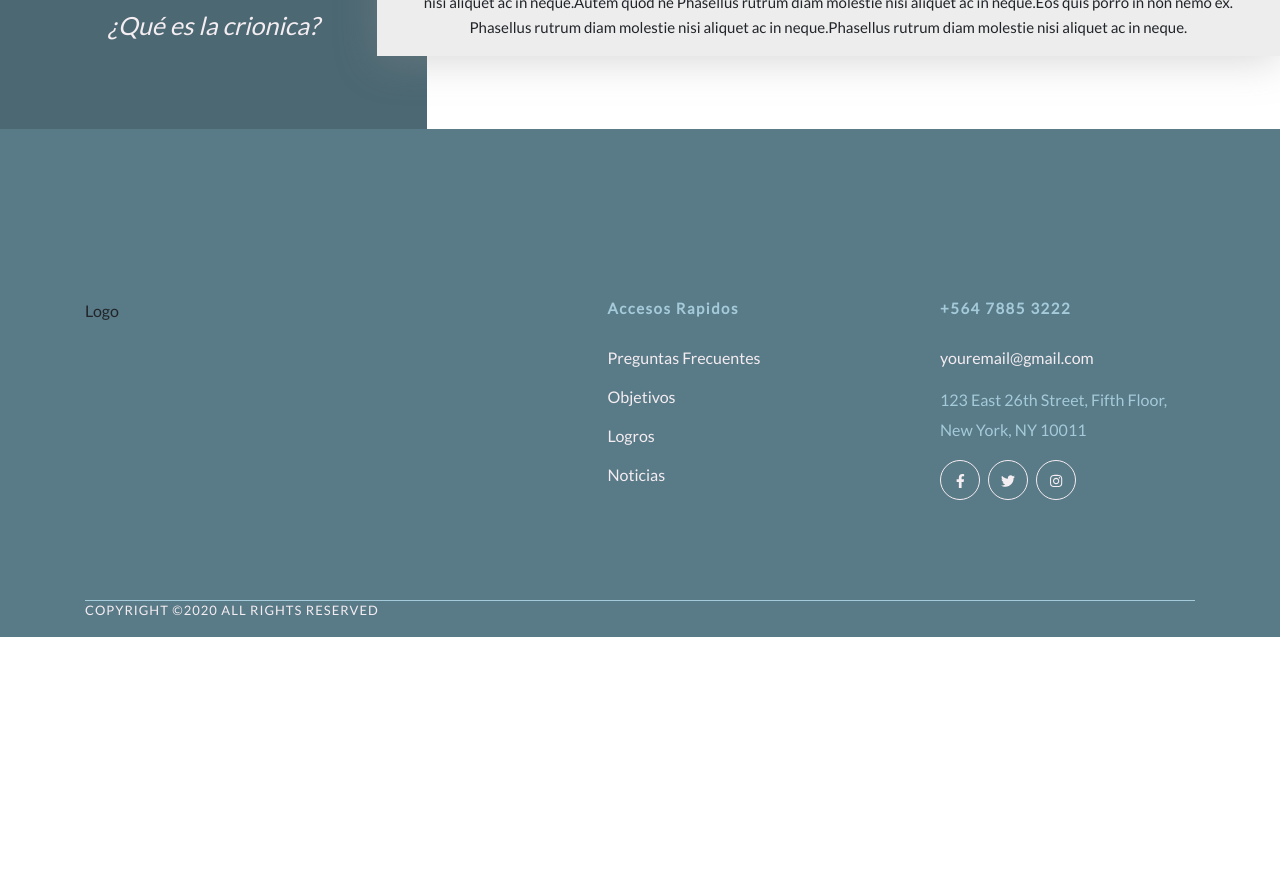
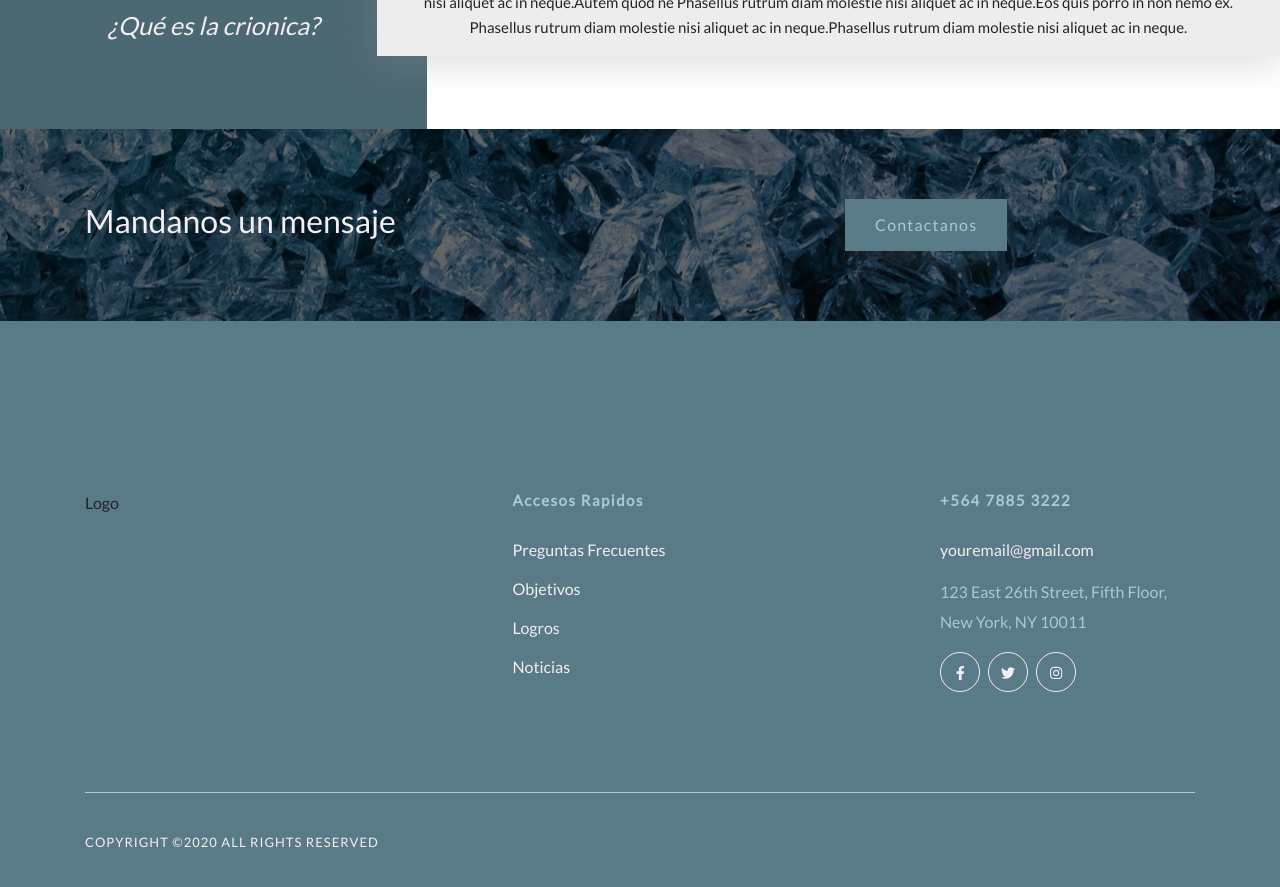
Before and after one commit to dperezlaborda/crionica-web, a React (Create React App) app: page / in a window 1280 px wide. Shown: the part 1160-2047 px from the top of the page. Before the commit the page ends 1797 px from the top, so only its background shows below. Built offline with nearby package versions, Linux system fonts and the light colour scheme.

Commit message:
se agrega contact

```diff
--- a/src/App.js
+++ b/src/App.js
@@ -4,6 +4,7 @@ import Menu from './components/Menu.js';
 import Hero from './sections/Hero.js';
 import About from './sections/About.js';
 import Us from './sections/Us.js';
+import Contact from './sections/Contact.js';
 import Footer from './components/Footer.js';
 
 import 'bootstrap/dist/css/bootstrap.min.css';
@@ -15,6 +16,7 @@ function App() {
             <Hero />
             <Us />
             <About />
+            <Contact />
             <Footer />
         </div>
     );
--- a/src/components/Footer.js
+++ b/src/components/Footer.js
@@ -12,14 +12,14 @@ const Footer = () => {
             <Container>
                 <div className="footer-top footer-padding">
                     <Row className="justify-content-between">
-                        <Col sm={6} md={4} lg={4} xl={4}>
+                        <Col sm={3} md={4} lg={4} xl={4}>
                             <div className="footer-caption">
                                 <div className="mb-5">
                                     <div className="footer-logo">Logo</div>
                                 </div>
                             </div>
                         </Col>
-                        <Col sm={6} md={4} lg={2} xl={2}>
+                        <Col sm={6} md={4} lg={4} xl={4}>
                             <div className="footer-caption">
                                 <div className="footer-title">
                                     <h4>Accesos Rapidos</h4>
--- /dev/null
+++ b/src/sections/Contact.js
@@ -0,0 +1,32 @@
+import React from 'react';
+import Container from 'react-bootstrap/Container';
+import Row from 'react-bootstrap/Row';
+import Col from 'react-bootstrap/Col';
+import Button from 'react-bootstrap/Button';
+import bg from '../img/bg-contact.jpg';
+import '../style/contact.css';
+
+const Contact = () => {
+    return (
+        <section id="contact" className="bg-contact" style={{
+            backgroundImage: `url(${bg})`
+        }}>
+            <Container>
+                <Row className="align-items-center justify-content-between">
+                    <Col md={8} lg={8} xl={8}>
+                        <div className="contact-text">
+                            <h2>Mandanos un mensaje</h2>
+                        </div>
+                    </Col>
+                    <Col md={4} lg={4} xl={4}>
+                        <Button className="contact-btn">
+                            Contactanos
+                        </Button>
+                    </Col>
+                </Row>
+            </Container>
+        </section>
+    )
+}
+
+export default Contact;
--- /dev/null
+++ b/src/style/contact.css
@@ -0,0 +1,59 @@
+#contact{
+    overflow:hidden;
+    padding:70px 0;
+}
+
+.bg-contact{
+    background-position: center center;
+    background-size: cover;
+    background-repeat: no-repeat;
+    position: relative;
+}
+
+.bg-contact:before{
+    content: " ";
+    position: absolute;
+    top: 0;
+    bottom: 0;
+    left: 0;
+    right: 0;
+    background-color:rgba(0,0,0,0.6);
+}
+
+.contact-text h2{
+    color:#F4EDF1;
+    line-height:1.2;
+}
+
+@media (max-width: 575px){
+    .contact-text h2{
+        font-size:25px;
+        margin-bottom:20px;
+        letter-spacing:1.2px;
+    }
+    .contact-btn{
+        float:left;
+        margin-top: 30px;
+    }
+}
+
+.contact-btn{
+    color:#A5CAD9;
+    background:#597A87;
+    padding:26px 30px;
+    box-shadow:0px 10px 30px 0px rgba(249,248,249,0.1);
+    letter-spacing:1.2px;
+    border:none;
+    border-radius:0;
+    overflow:hidden;
+    line-height:0;
+    transition: all .3s ease-out 0s;
+    position: relative;
+    z-index: 1;
+}
+
+.contact-btn:hover{
+    background:#A5CAD9;
+    color:#597A87;
+    transform: translateX(5px);
+}
--- a/src/style/footer.css
+++ b/src/style/footer.css
@@ -80,12 +80,7 @@ a{
 
 .footer-bottom{
     border-top: 1px solid #A5CAD9;
-}
-
-@media (max-width:575px){
-    .footer-bottom{
-        padding:35px 0 20px;
-    }
+    padding:40px 0 20px
 }
 
 .footer-copyright{
```
Also changed, not shown: src/img/bg-contact.jpg (added), 1 other file (tests, documents, lock files or other folders).
